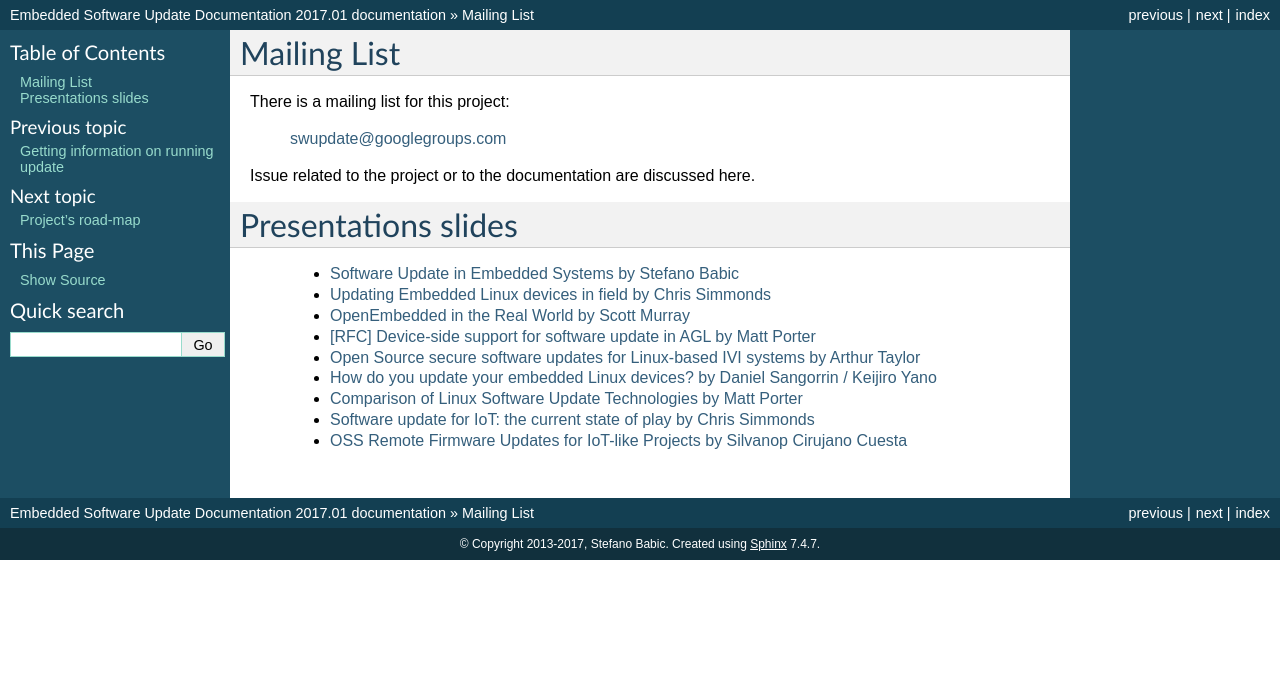
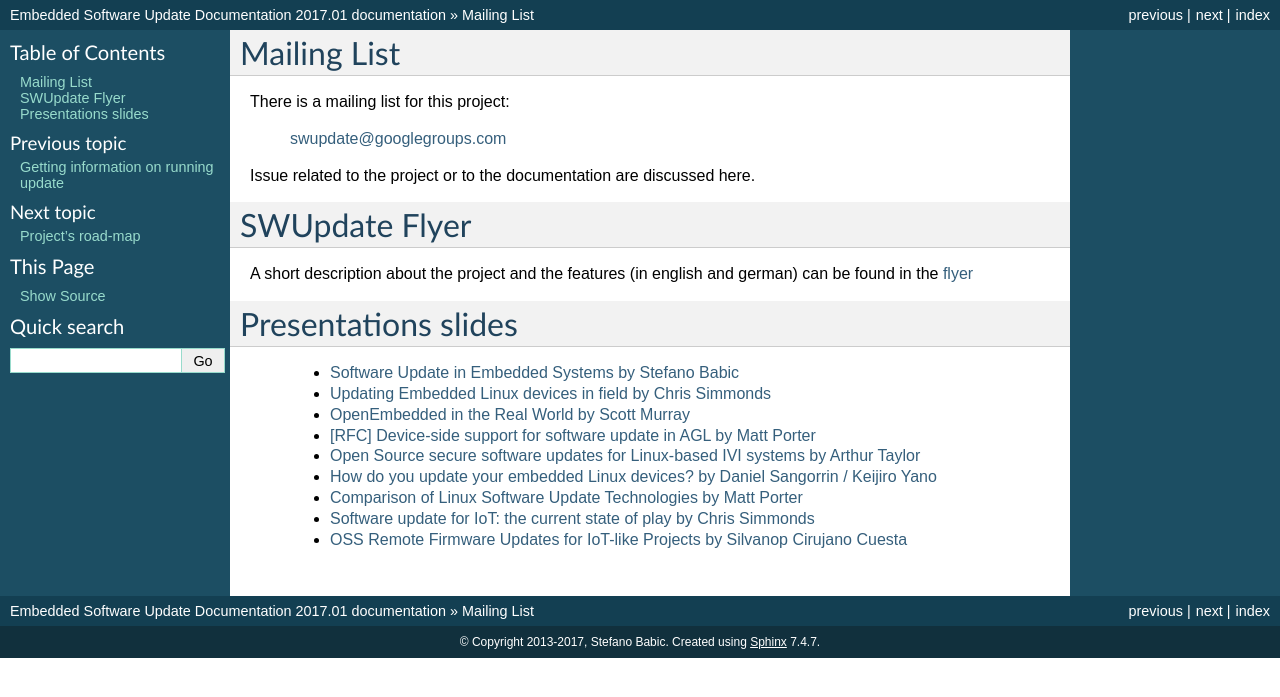
Before and after one commit to sbabic/swupdate, a Sphinx documentation site: the page built from doc/source/help_and_support.rst, in a window 1280 px wide. Shown: the top 697 px of the page. Built offline with Sphinx 7.4.7, drawn with Linux system fonts in a browser that asks for light colours; formulas are drawn with MathJax 3.

Commit message:
doc: added link to SWUpdate flyer
Signed-off-by: Stefano Babic <sbabic@denx.de>

```diff
--- a/doc/source/help_and_support.rst
+++ b/doc/source/help_and_support.rst
@@ -7,6 +7,12 @@ There is a mailing list for this project:
 
 Issue related to the project or to the documentation are discussed
 here.
+
+SWUpdate Flyer
+==============
+
+A short description about the project and the features (in english and german)
+can be found in the `flyer <http://www.denx.de/en/pub/Software/WebHome/we-update.pdf>`_
 
 
 Presentations slides
```
